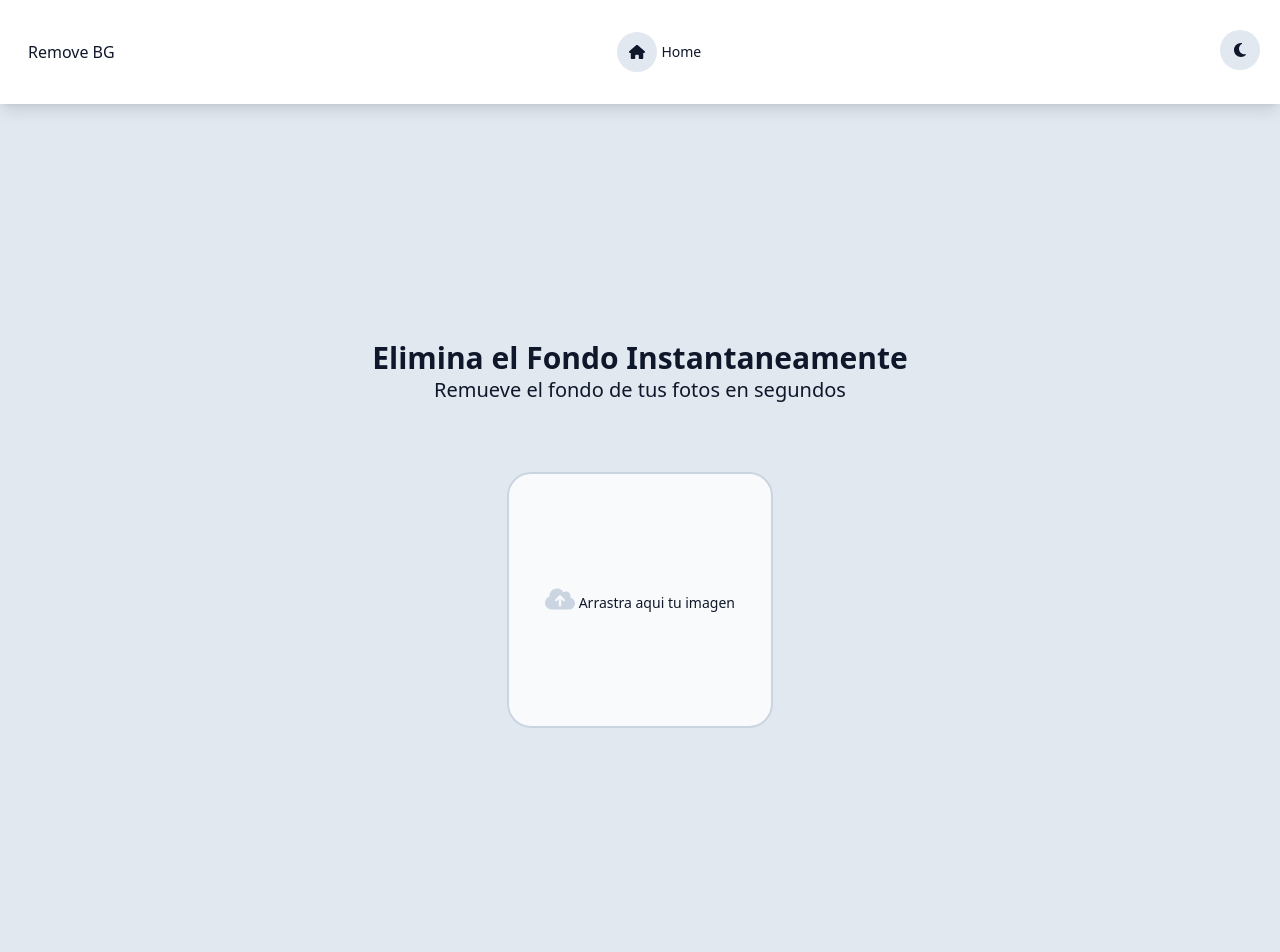
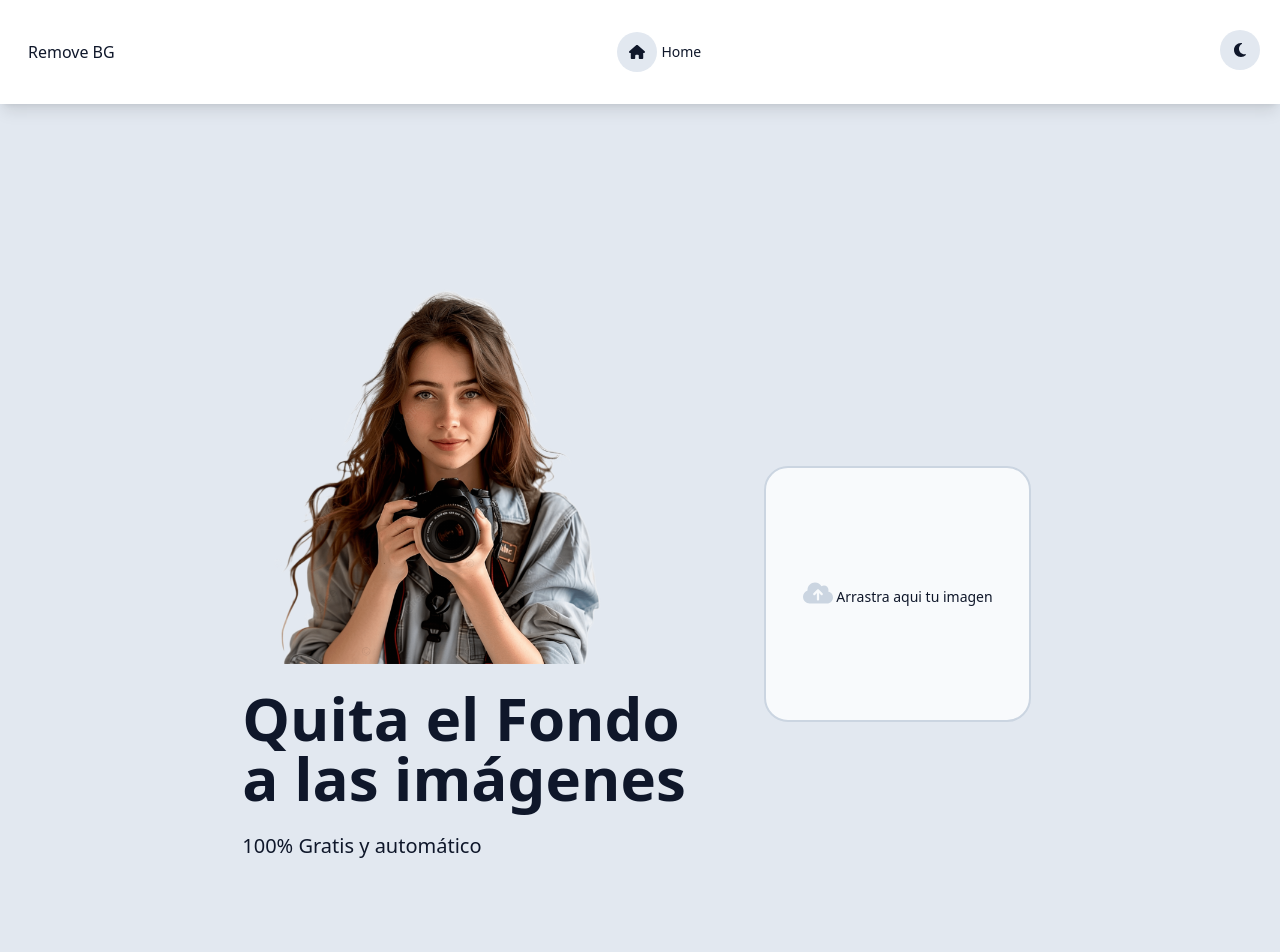
Before and after one commit to Bernini-dev/bg-remove, a Vue app: page / in a window 1280 px wide. Shown: the top 952 px of the page. Built offline with nearby package versions, Linux system fonts and the light colour scheme.

Commit message:
mejorar diseño de HomePage con nueva imagen y texto promocional

```diff
--- a/src/pages/HomePage.vue
+++ b/src/pages/HomePage.vue
@@ -1,19 +1,27 @@
 <script setup lang="ts">
-import FileDrop from '../components/FileDrop.vue';
+import demoHome from "../assets/img/demo_home.png"
+import FileDrop from "../components/FileDrop.vue";
 </script>
 
 <template>
-  <main class="p-56 w-full flex flex-col justify-center items-center">
-    <p class="my-auto text-center mb-12">
-      <span class="text-3xl font-bold">
-        Elimina el Fondo Instantaneamente
-      </span>
-      <br />
-      <span class="text-xl font-medium">
-        Remueve el fondo de tus fotos en segundos
-      </span>
-    </p>
-    <FileDrop />
+  <main>
+    <section class="p-36 w-full flex flex-wrap justify-center items-center">
+      <div class="p-5 flex flex-col justify-center me-8">
+        <img :src="demoHome" alt="Demo Home" class="max-w-96 mb-6"/>
+        <p class="my-auto mb-12">
+          <span class="text-6xl font-bold">
+            Quita el Fondo <br />
+            a las imágenes
+          <br/>
+          </span>
+          <br/>
+          <span class="text-xl font-medium mt-12">
+            100% Gratis y automático
+          </span>
+        </p>
+      </div>
+      <FileDrop />
+    </section>
     <div id="#download" class="display-none"></div>
   </main>
 </template>
```
Also changed, not shown: src/assets/img/demo_home.png (added).
